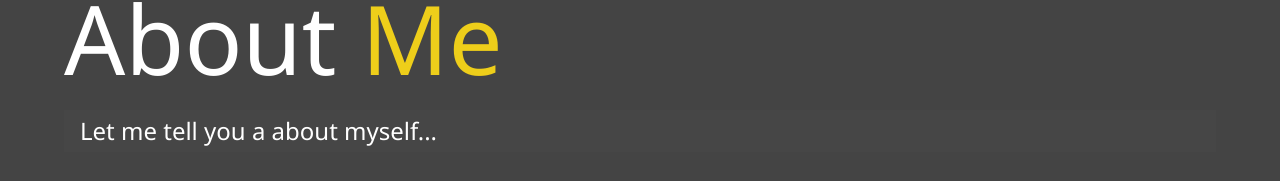
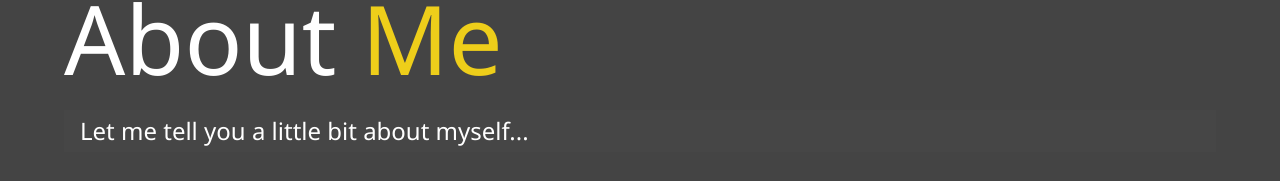
Before and after one commit to dkreth/dkreth.github.io, a website: page about.html in a window 1280 px wide. Shown: the part 98-279 px from the top of the page. Drawn offline with Linux system fonts and the light colour scheme.

Commit message:
typo in About Me subheading

```diff
--- a/about.html
+++ b/about.html
@@ -53,7 +53,7 @@
     <main id="about">
       <h1 class="lg-heading">About <span class="text-secondary">Me</span></h1>
       <h2 class="sm-heading">
-        Let me tell you a about myself...
+        Let me tell you a little bit about myself...
       </h2>
       <div class="about-info">
         <img src="img/avatar.jpg" alt="Dylan Kreth" class="bio-image" />
```
